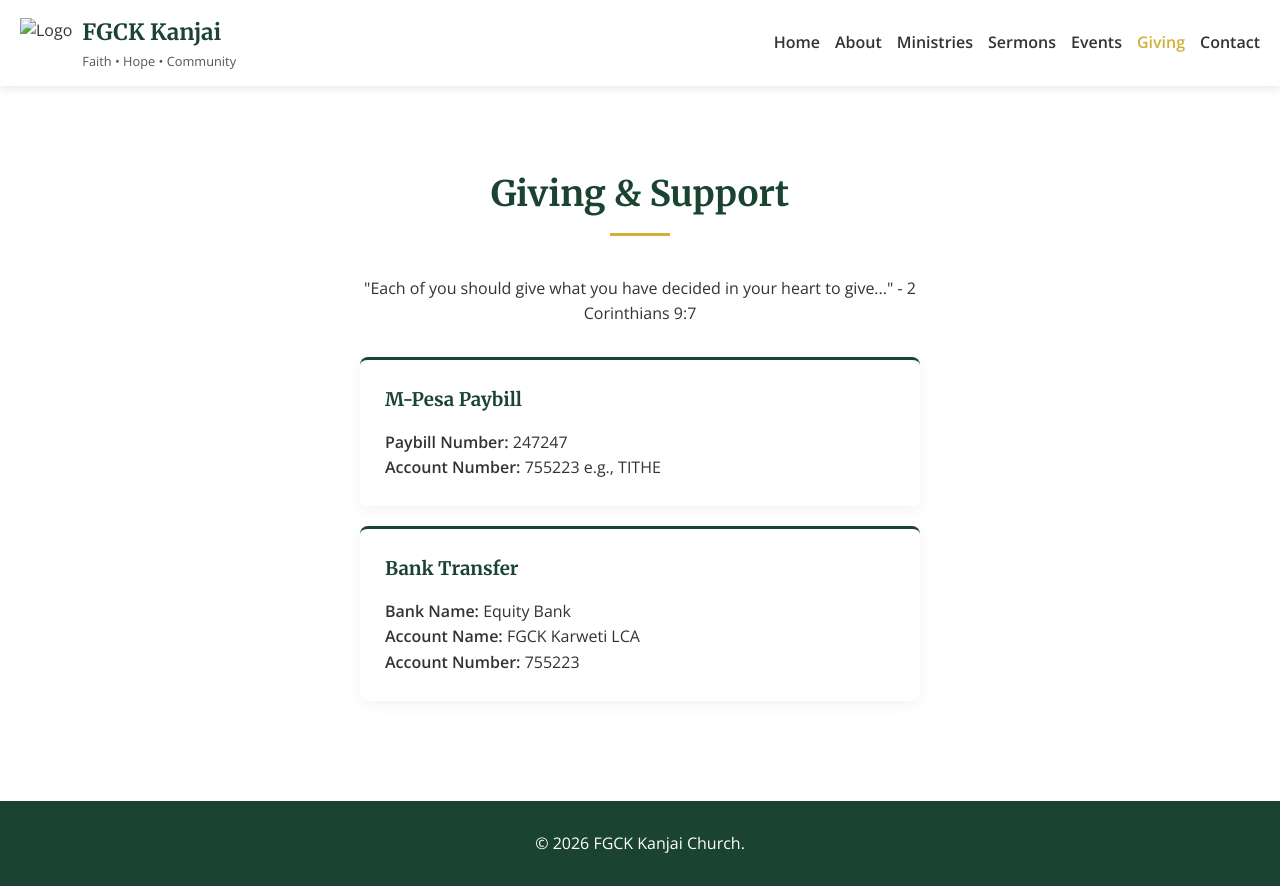
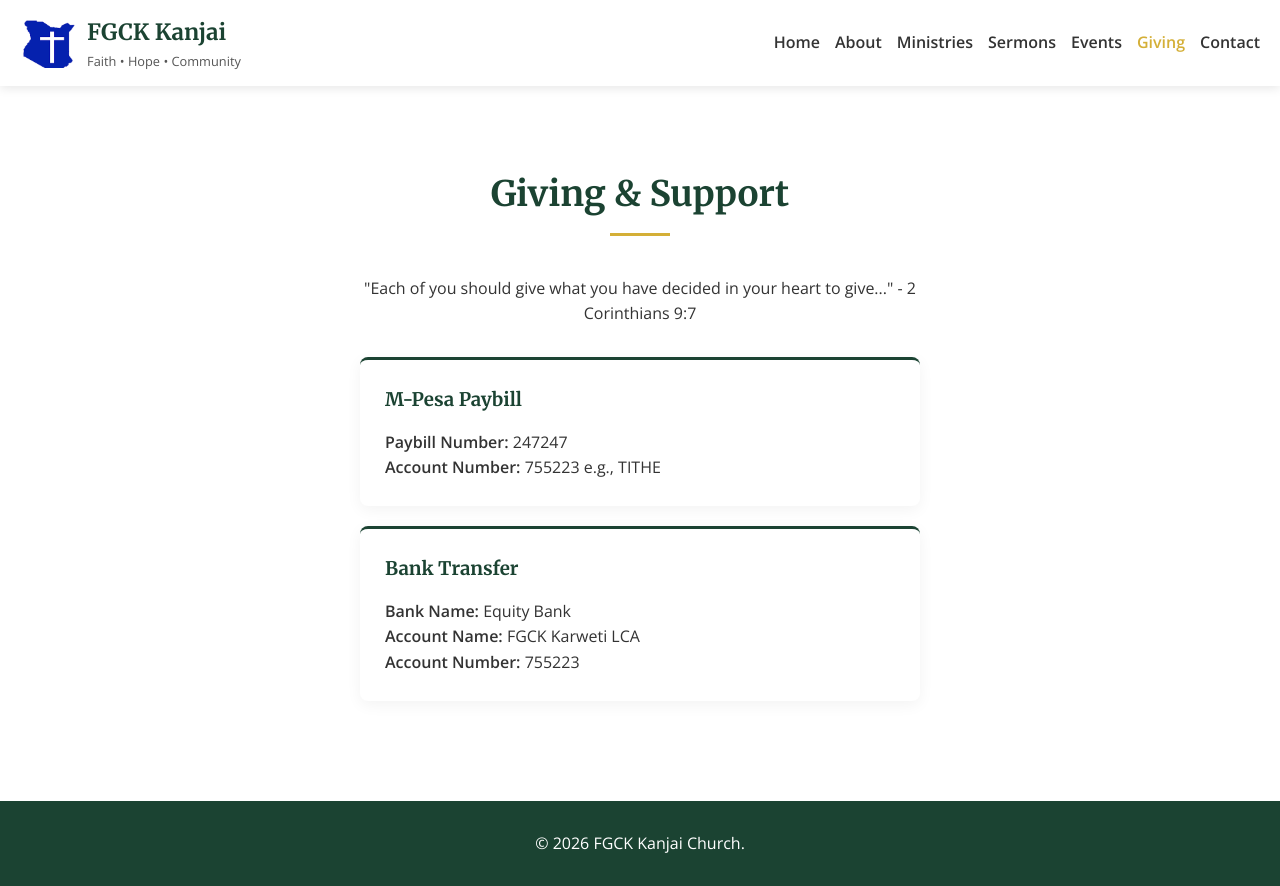
Before and after one commit to stanleywaruhiu/FGCK-Kanjai-Church, a plain HTML site: page index.html in a window 1280 px wide. Drawn offline with nearby package versions, Linux system fonts and the light colour scheme.

Commit message:
Fix logo image source and HTML formatting
Updated logo image source and corrected HTML structure.

```diff
--- a/index.html
+++ b/index.html
@@ -4,14 +4,14 @@
     <meta charset="UTF-8">
     <meta name="viewport" content="width=device-width, initial-scale=1.0">
     <title>Giving | FGCK Kanjai</title>
-    <link rel="icon" type="image/png" href="image/logo.png">
+     <link rel="icon" type="image/png" href="FGCK.png">
     <link href="https://fonts.googleapis.com/css2?family=Merriweather:wght@400;700&family=Open+Sans:wght@400;600&display=swap" rel="stylesheet">
     <link rel="stylesheet" href="style.css">
 </head>
 <body>
     <header class="site-header">
         <div class="logo">
-            <img src="/IMAGES/FGCK.png" alt="Logo" class="logo-img">
+           <img src="FGCK.png" alt="Logo" class="logo-img">
             <div><h1>FGCK Kanjai</h1><p>Faith • Hope • Community</p></div>
         </div>
         <button class="mobile-menu-btn">☰</button>
```
